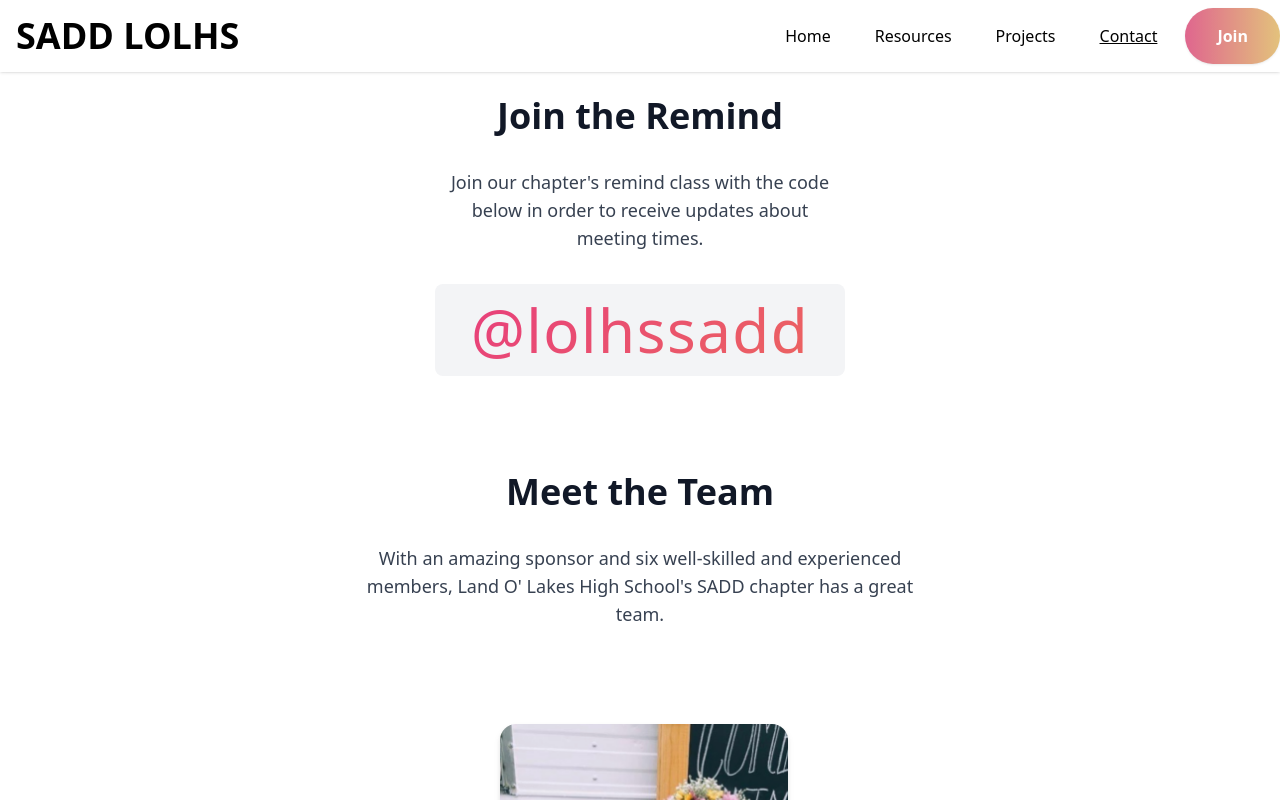
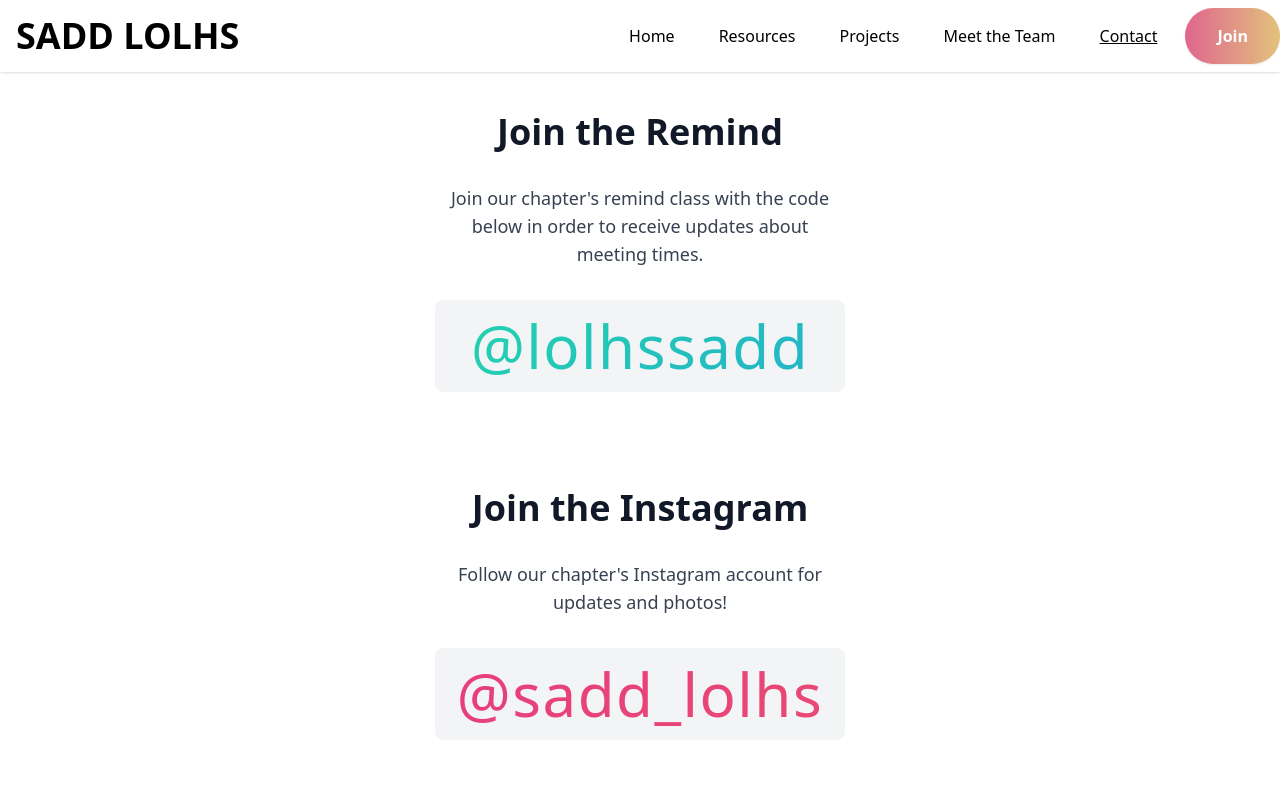
Before and after one commit to armans-code/sadd-lolhs, a React (Create React App) app: page /contact in a window 1280 px wide. Shown: the top 800 px of the page. Built offline with nearby package versions, Linux system fonts and the light colour scheme.

Commit message:
separated contact & team pages

```diff
--- a/src/App.tsx
+++ b/src/App.tsx
@@ -4,6 +4,7 @@ import './App.css';
 import Layout from './components/Layout';
 import ContactPage from './pages/ContactPage';
 import HomePage from './pages/HomePage';
+import MeetTheTeam from './pages/MeetTheTeam';
 import PageNotFound from './pages/PageNotFound';
 import ProjectsPage from './pages/ProjectsPage';
 import ResourcesPage from './pages/ResourcesPage';
@@ -17,6 +18,7 @@ function App() {
 					<Route path='/' element={<HomePage />} />
 					<Route path='/resources' element={<ResourcesPage />} />
 					<Route path='/projects' element={<ProjectsPage />} />
+					<Route path='/team' element={<MeetTheTeam />} />
 					<Route path='/contact' element={<ContactPage />} />
 				</Routes>
 			</Layout>
--- a/src/components/Header.js
+++ b/src/components/Header.js
@@ -127,6 +127,18 @@ function Header() {
 							</li>
 							<li class='mr-3'>
 								<NavLink
+									to='/team'
+									className={({ isActive }) =>
+										isActive
+											? 'inline-block py-2 px-4 underline'
+											: `inline-block hover:${hoverStyle} py-2 px-4`
+									}
+								>
+									Meet the Team
+								</NavLink>
+							</li>
+							<li class='mr-3'>
+								<NavLink
 									to='/contact'
 									className={({ isActive }) =>
 										isActive
--- a/src/pages/ContactPage.css
+++ b/src/pages/ContactPage.css
@@ -4,8 +4,14 @@
 	-webkit-background-clip: text;
 	background-size: 400% 400%;
 	color: transparent;
-	animation: gradient 15s ease infinite;
-	-webkit-animation: gradient 15s ease infinite;
+}
+
+.instagram_text {
+	background: linear-gradient(-45deg, #ee7752, #e73c7e);
+	background-clip: text;
+	-webkit-background-clip: text;
+	background-size: 400% 400%;
+	color: transparent;
 }
 
 @keyframes gradient {
--- a/src/pages/ContactPage.js
+++ b/src/pages/ContactPage.js
@@ -19,8 +19,8 @@ function ContactPage() {
 		AOS.refresh();
 	}, []);
 	return (
-		<div class='flex flex-col mt-24 items-center'>
-			<div data-aos='fade-up'>
+		<div className='flex flex-col items-center justify-between h-screen'>
+			<div data-aos='fade-up' className='mt-28'>
 				<div class='flex flex-wrap justify-center text-center mb-24'>
 					<div class='w-full lg:w-6/12 px-4'>
 						<h1 class='text-gray-900 text-4xl font-bold mb-8'>
@@ -32,62 +32,42 @@ function ContactPage() {
 							receive updates about meeting times.
 						</p>
 
-						<div className='bg-gray-100 rounded-lg transition-all duration-300 hover:shadow-lg'>
-							<h1 class='text-6xl font-light tracking-wide bg-gray-500 mt-8 p-4 gradient_text '>
-								@lolhssadd
-							</h1>
-						</div>
+						<a
+							href='https://www.remind.com/classes/lolhssadd'
+							target='_blank'
+							rel='noopener noreferrer'
+							className='rounded-full'
+						>
+							<div className='bg-gray-100 rounded-lg transition-all duration-300 hover:shadow-lg'>
+								<h1 class='text-6xl font-light tracking-wide bg-gray-500 mt-8 p-4 gradient_text '>
+									@lolhssadd
+								</h1>
+							</div>
+						</a>
+						<h1 class='text-gray-900 text-4xl font-bold mb-8 mt-24'>
+							Join the Instagram
+						</h1>
+
+						<p class='text-gray-700 text-lg font-light'>
+							Follow our chapter's Instagram account for updates and photos!
+						</p>
+
+						<a
+							href='https://www.instagram.com/lolhs_sadd/'
+							target='_blank'
+							rel='noopener noreferrer'
+							className='rounded-full'
+						>
+							<div className='bg-gray-100 rounded-lg transition-all duration-300 hover:shadow-lg'>
+								<h1 class='text-6xl font-light tracking-wide bg-gray-500 mt-8 p-4 instagram_text '>
+									@sadd_lolhs
+								</h1>
+							</div>
+						</a>
 					</div>
 				</div>
 			</div>
-			<div
-				data-aos='fade-up'
-				data-aos-delay='400'
-				class='container max-w-7xl px-4 flex flex-col items-center'
-			>
-				{/* <!-- Section Header --> */}
-				<div class='flex flex-wrap justify-center text-center mb-24'>
-					<div class='w-full lg:w-6/12 px-4'>
-						{/* <!-- Header --> */}
-						<h1 class='text-gray-900 text-4xl font-bold mb-8'>Meet the Team</h1>
 
-						{/* <!-- Description --> */}
-						<p class='text-gray-700 text-lg font-light'>
-							With an amazing sponsor and six well-skilled and experienced
-							members, Land O' Lakes High School's SADD chapter has a great
-							team.
-						</p>
-					</div>
-				</div>
-
-				<ContactCard name='Mrs. Mulder' role='Club Sponsor' image={mulder} />
-
-				{/* members */}
-				<div class='flex flex-wrap justify-center'>
-					<ContactCard name='Jumana Ahmed' image={jumana} role='President' />
-					<ContactCard
-						name='Revathy Nateshan'
-						image={revathy}
-						role='Vice President'
-					/>
-					<ContactCard
-						name='Madeline Reynolds'
-						image={madeline}
-						role='Treasurer'
-					/>
-					<ContactCard name='Himani Patel' image={himani} role='Secretary' />
-					<ContactCard
-						name='Arman Kumaraswamy'
-						image={arman}
-						role='Chief Technology Officer'
-					/>
-					<ContactCard
-						name='Deeya Patel'
-						image={deeya}
-						role='Social Media/Outreach Manager'
-					/>
-				</div>
-			</div>
 			<Footer />
 		</div>
 	);
--- /dev/null
+++ b/src/pages/MeetTheTeam.js
@@ -0,0 +1,76 @@
+import React, { useEffect } from 'react';
+import './ContactPage.css';
+import jumana from '../images/contact/jumana.png';
+import revathy from '../images/contact/revathy.png';
+import himani from '../images/contact/himani.png';
+import arman from '../images/contact/arman.png';
+import deeya from '../images/contact/deeya.png';
+import madeline from '../images/contact/madeline.png';
+import mulder from '../images/contact/mrs. mulder.png';
+import Footer from '../components/Footer';
+import AOS from 'aos';
+import 'aos/dist/aos.css';
+import ContactCard from '../components/ContactCard';
+
+function MeetTheTeam() {
+	useEffect(() => {
+		window.scrollTo({ top: 0, left: 0 });
+		AOS.init();
+		AOS.refresh();
+	}, []);
+	return (
+		<div class='flex flex-col mt-24 items-center'>
+			<div
+				data-aos='fade-up'
+				class='container max-w-7xl px-4 flex flex-col items-center'
+			>
+				{/* <!-- Section Header --> */}
+				<div class='flex flex-wrap justify-center text-center mb-24'>
+					<div class='w-full lg:w-6/12 px-4'>
+						{/* <!-- Header --> */}
+						<h1 class='text-gray-900 text-4xl font-bold mb-8'>Meet the Team</h1>
+
+						{/* <!-- Description --> */}
+						<p class='text-gray-700 text-lg font-light'>
+							With an amazing sponsor and six well-skilled and experienced
+							members, Land O' Lakes High School's SADD chapter has a great
+							team.
+						</p>
+					</div>
+				</div>
+
+				<ContactCard name='Mrs. Mulder' role='Club Sponsor' image={mulder} />
+
+				{/* members */}
+				<div class='flex flex-wrap justify-center'>
+					<ContactCard name='Jumana Ahmed' image={jumana} role='President' />
+					<ContactCard
+						name='Revathy Nateshan'
+						image={revathy}
+						role='Vice President'
+					/>
+					<ContactCard
+						name='Madeline Reynolds'
+						image={madeline}
+						role='Treasurer'
+					/>
+					<ContactCard name='Himani Patel' image={himani} role='Secretary' />
+					<ContactCard
+						name='Arman Kumaraswamy'
+						image={arman}
+						role='Chief Technology Officer'
+					/>
+					<ContactCard
+						name='Deeya Patel'
+						image={deeya}
+						role='Social Media/Outreach Manager'
+					/>
+				</div>
+			</div>
+
+			<Footer />
+		</div>
+	);
+}
+
+export default MeetTheTeam;
```
